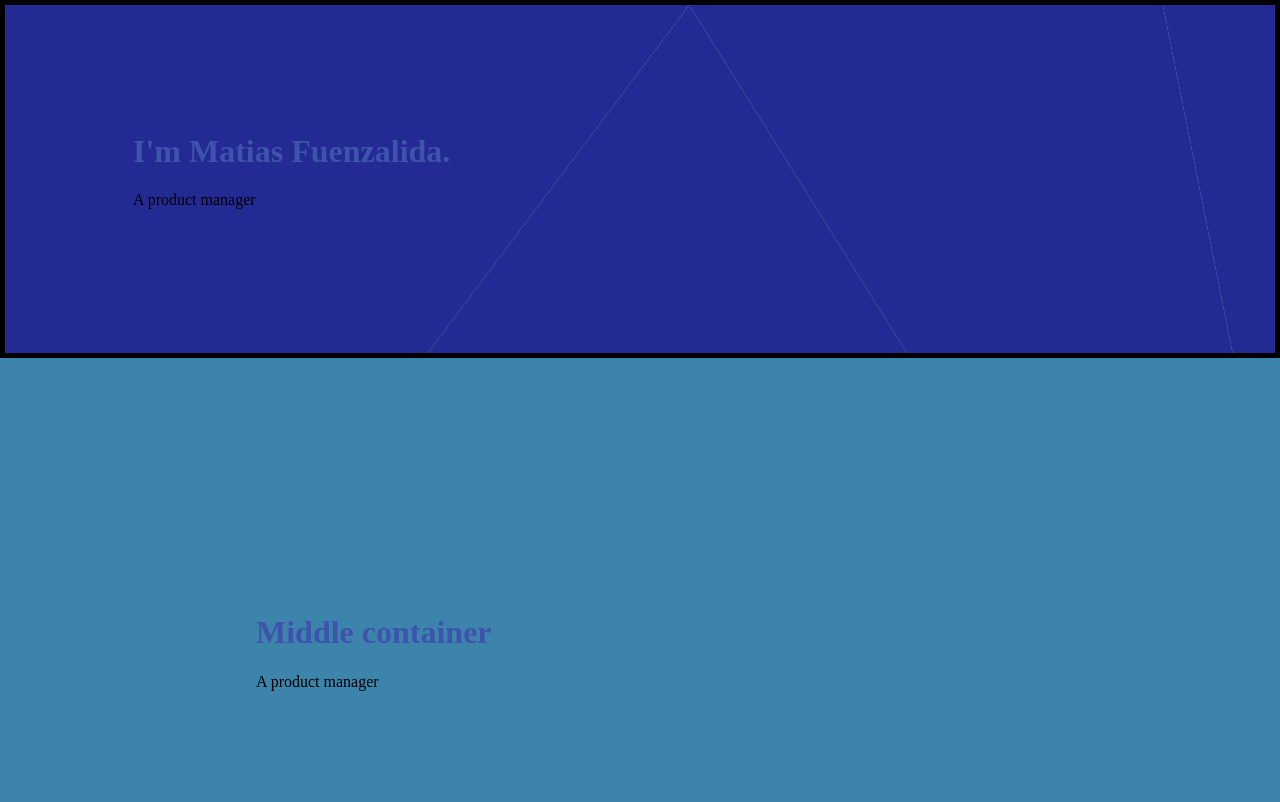
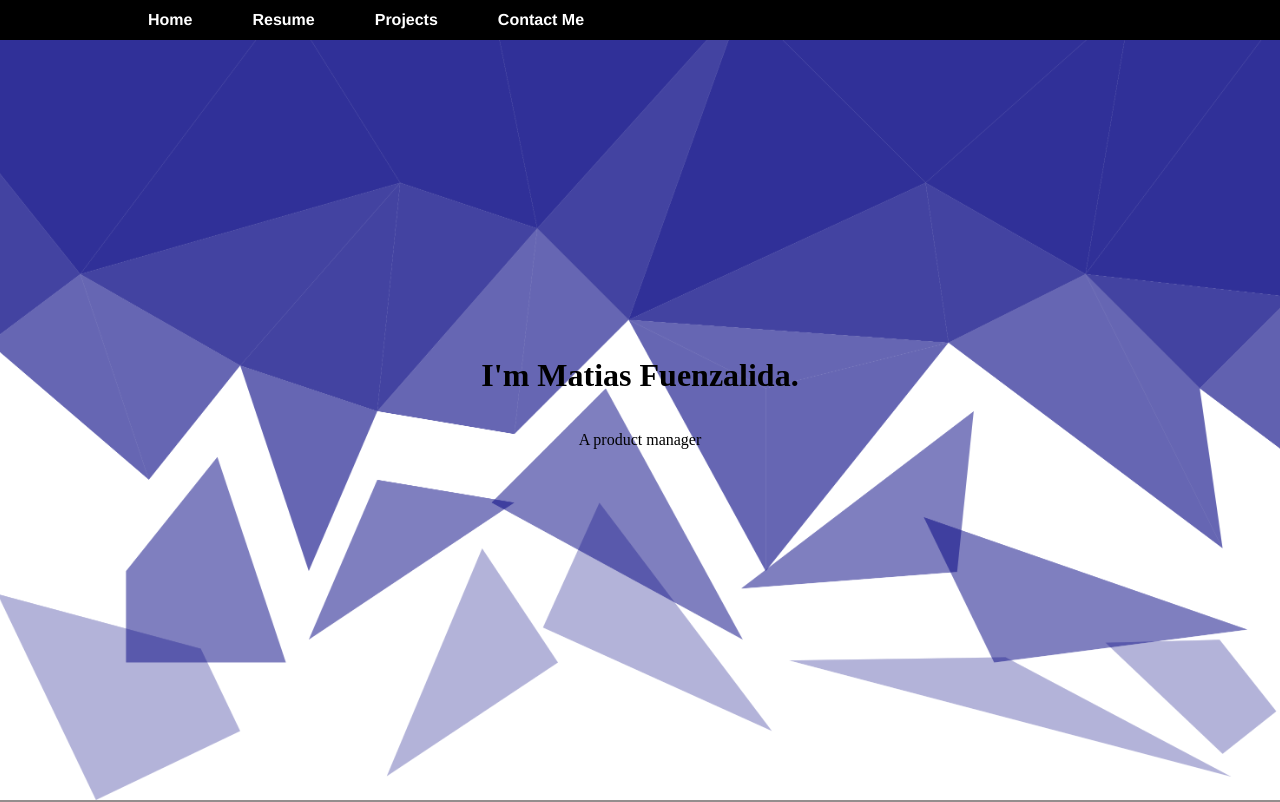
Before and after one commit to matnull/Personal-Website, a plain HTML site: page index.html in a window 1280 px wide. Shown: the top 802 px of the page. Drawn offline with Linux system fonts and the light colour scheme; files whose address does not match are found by name.

Commit message:
Updated colors to match theme and added new ribbon.

```diff
--- a/css/styles.css
+++ b/css/styles.css
@@ -1,43 +1,116 @@
+html {
+    height: 100%;
+}
+
 body{
-    background-color: #BFDCE5;
+    background-color: #d4cfcf;
     margin: 0;
+    height: 100%;
+    padding: 0%;
 }
 
 hr{
     border-style: dotted none none;
-    border-width: 5px;
-    background-color: #BFDCE5;
     border-color: #3E54AC;
     width: 10%;
 }
 
 h1{
-    color: #3E54AC;
-    margin-top: 0;
+    color: #000000;
+    text-align: center;
 }
 
 h3{
     color: #567189;
+    text-align: center;
+}
+
+h2{
+    color: #567189;
+    text-align: center;
+}
+
+p{
+    text-align: center;
 }
 
 .circular{
     border-radius: 100%;
 }
-.top-container{
-    background-color: #DEFCF9;
-    border: solid 5px;
-    padding: 10%;
+
+.top-container {
+    background-color: #ffffff;
+    height: 100%;
+    display: flex; /* Use flexbox */
+    justify-content: center; /* Center horizontally */
+    align-items: center; /* Center vertically */
+
     background-image: url("assets/blue-polygonal-background-fade-4.png");
-    background-color: transparent;
-}
-.middle-container{
-    background-color: #3C84AB;
-    padding: 20%;
+    background-position: center;
+    background-repeat: no-repeat;
+    background-size: cover;
 }
 
+.top-content {
+    display: flex;
+    flex-direction: column;
+    justify-content: center;
+    align-items: center;
+}
+
+.middle-container{
+    background-color: #948e8e;
+    padding: 20%;
+    height: 30%;
+}
+
+.middle-container h1 {
+    color: #ffffff;
+    font-size: 32px;
+    text-align: center;
+  }
+
 .bottom-container{
-    background-color: #85CDFD;
+    background-color: #d4cfcf;
     padding: 20%;
     margin-bottom: 2px;
+    height: 30%;
+}
 
+.Ribbon{
+    font-family: Helvetica, sans-serif;
+    font-weight: bold;
+
+    background-color: #000000;
+    position: fixed;
+    top: 0;
+    left: 0;
+    z-index: 100;
+    height: 5%;
+    width: 100%;
+    display: flex;
+    justify-content: flex-start;
+    align-items: center;
+    padding-left: 10%;
 }
+
+
+.Ribbon p {
+    color: #fff;
+    font-weight: bold;
+    margin-right: 20px;
+    padding: 10px 20px;
+    border-radius: 30px;
+    transition: all 0.3s ease-in-out;
+    box-shadow: 0 0 0 rgba(255, 255, 255, 0.7);
+}
+
+.Ribbon p:hover {
+    box-shadow: 0 0 20px rgba(255, 255, 255, 0.7);
+    border-radius: 15%;
+}
+
+.Ribbon a {
+    color: #fff;
+    text-decoration: none;
+}
--- a/index.html
+++ b/index.html
@@ -7,12 +7,22 @@
 </head>
 <body>
 
-    <div class="top-container">
-        <h1>I'm Matias Fuenzalida.</h1>
-        <p>A product manager</p>
+    <div class="Ribbon">
+        <p class="left-btn">Home</p>
+        <p class="left-btn"><a href="assets/Matias Fuenzalida - Software Engineer Product Management Intern.pdf" target="_blank">Resume</a></p>
+        <p class="left-btn">Projects</p>
+        <p class="right-btn">Contact Me</p>
+    </div>
 
 
-    </div>
+
+
+    <div class="top-container">
+        <div class="top-content">
+          <h1>I'm Matias Fuenzalida.</h1>
+          <p>A product manager</p>
+        </div>
+      </div>
 
     <div class="middle-container">
         <h1>Middle container</h1>
@@ -25,5 +35,7 @@
     </div>
 
 
+
+
 </body>
 </html>
```
Also changed, not shown: favicon.ico, 1 other file.
